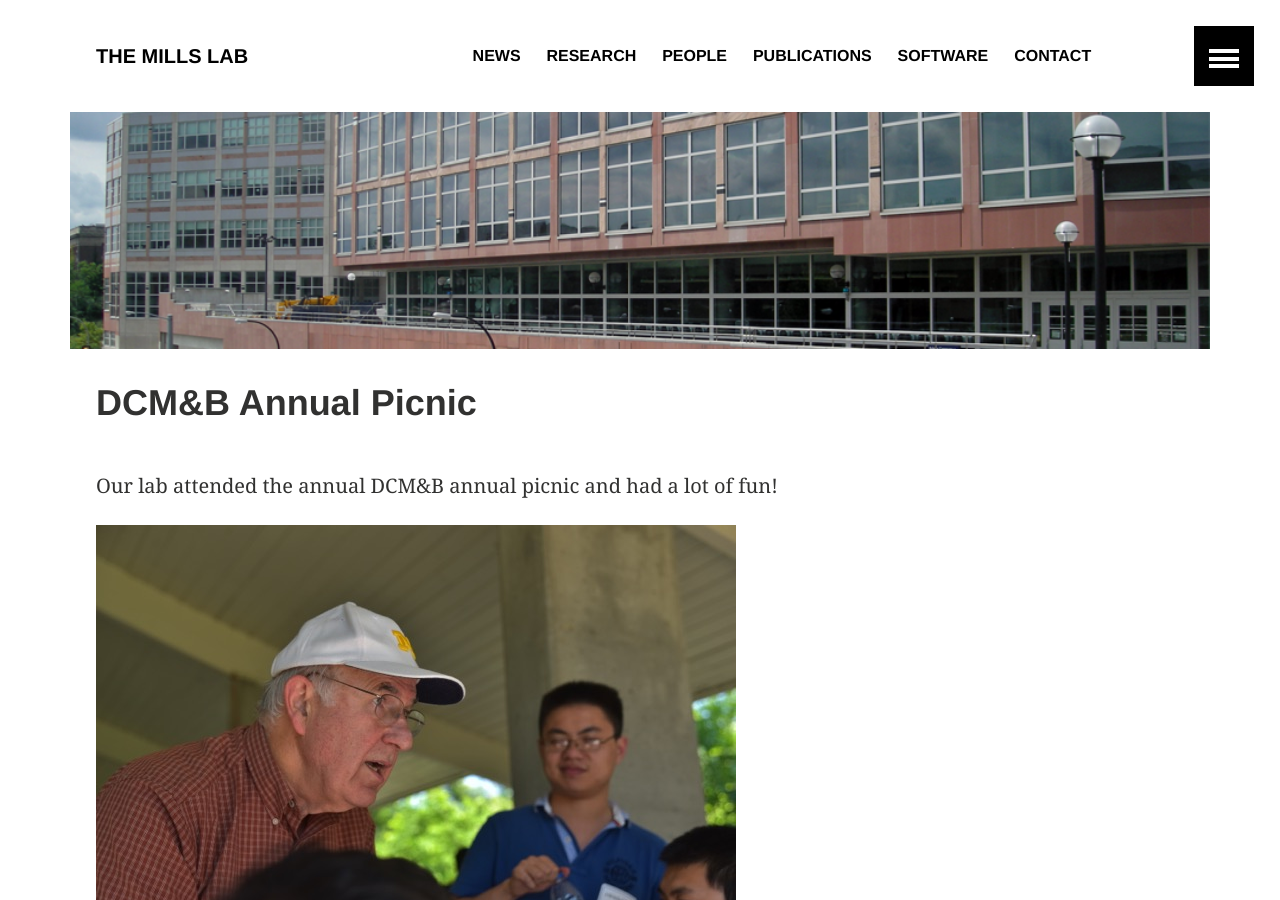
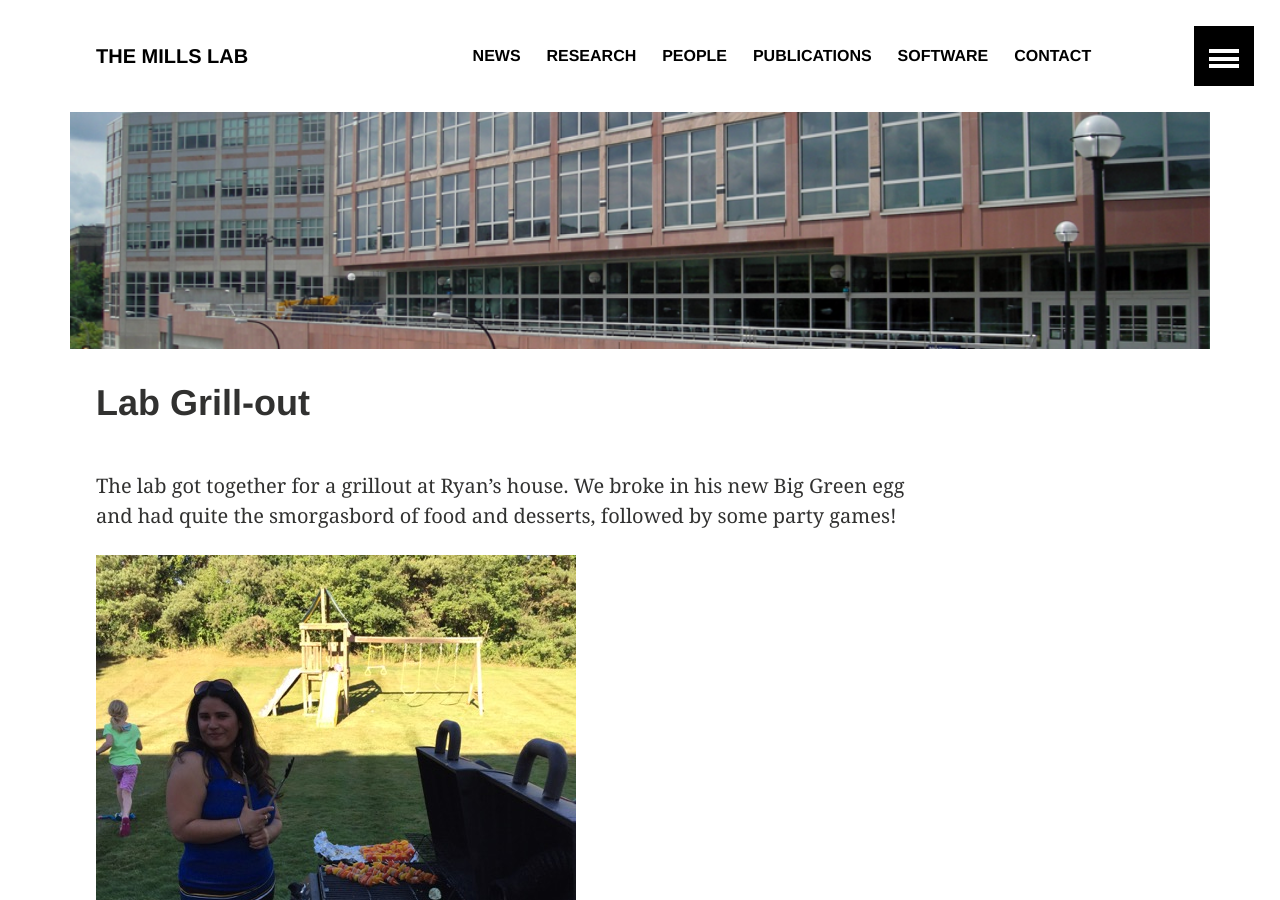
Before and after one commit to mills-lab/mills-lab.github.io, a Jekyll site: the page built from _posts/2016-06-30-Lab-grillout.md, in a window 1280 px wide and 900 px high. Built offline with Jekyll 4.4.1, drawn with Linux system fonts in a browser that asks for light colours.

Commit message:
added grillout

```diff
--- a/_posts/2016-06-30-Lab-grillout.md
+++ b/_posts/2016-06-30-Lab-grillout.md
@@ -1,18 +1,18 @@
 ---
 layout: media
-title: "DCM&B Annual Picnic"
+title: "Lab Grill-out"
 share: false
 external-url:
 image:
-  teaser: picnic_t.png
+  teaser: grill_t.png
   feature: banner-short-apb.png
 ads: false
 ---
-Our lab attended the annual DCM&B annual picnic and had a lot of fun!
+The lab got together for a grillout at Ryan's house. We broke in his new Big Green egg and had quite the smorgasbord of food and desserts, followed by some party games!
 
 <div>
 {% for image in site.static_files %}
-    {% if image.path contains 'images/2016-06-27-DCMB-picnic' %}
+    {% if image.path contains 'images/2016-06-30-Lab-grillout' %}
         <img src="{{ site.baseurl }}{{ image.path }}" alt="image" />
     {% endif %}
 {% endfor %}
```
